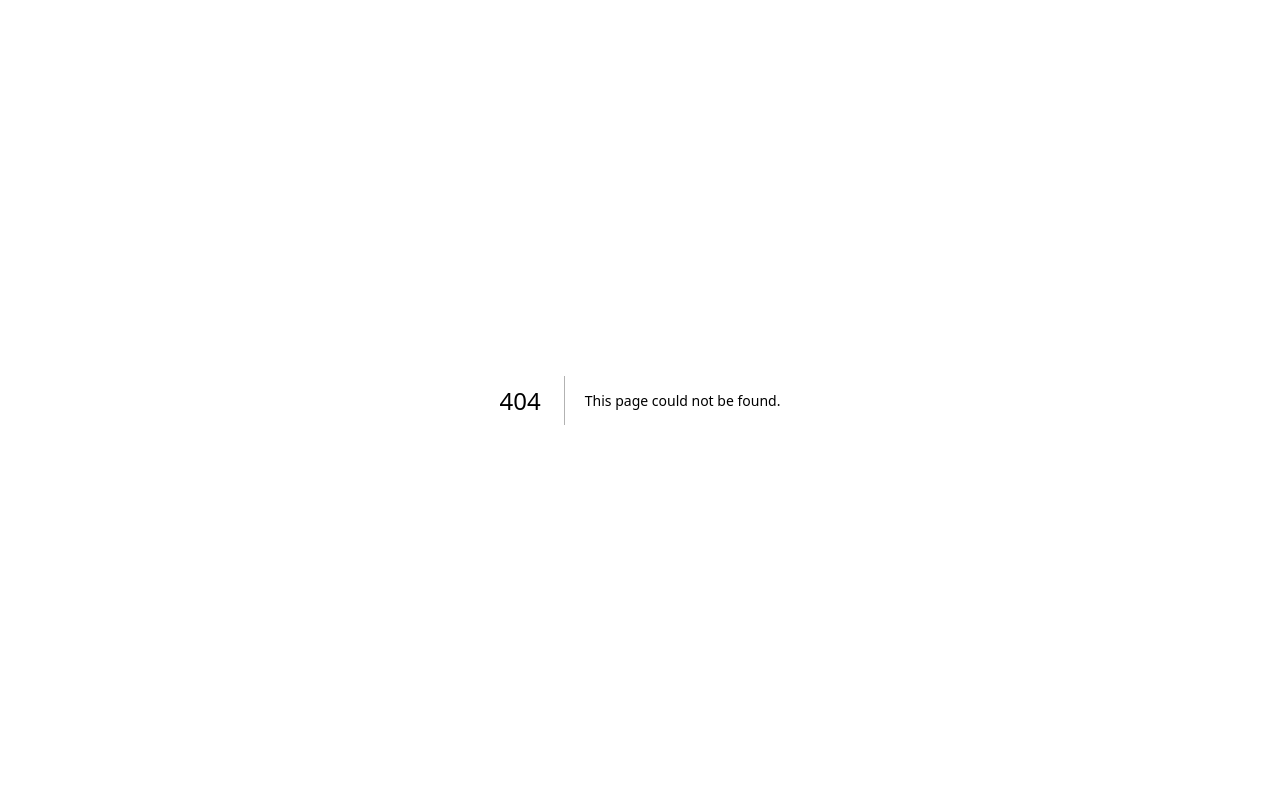
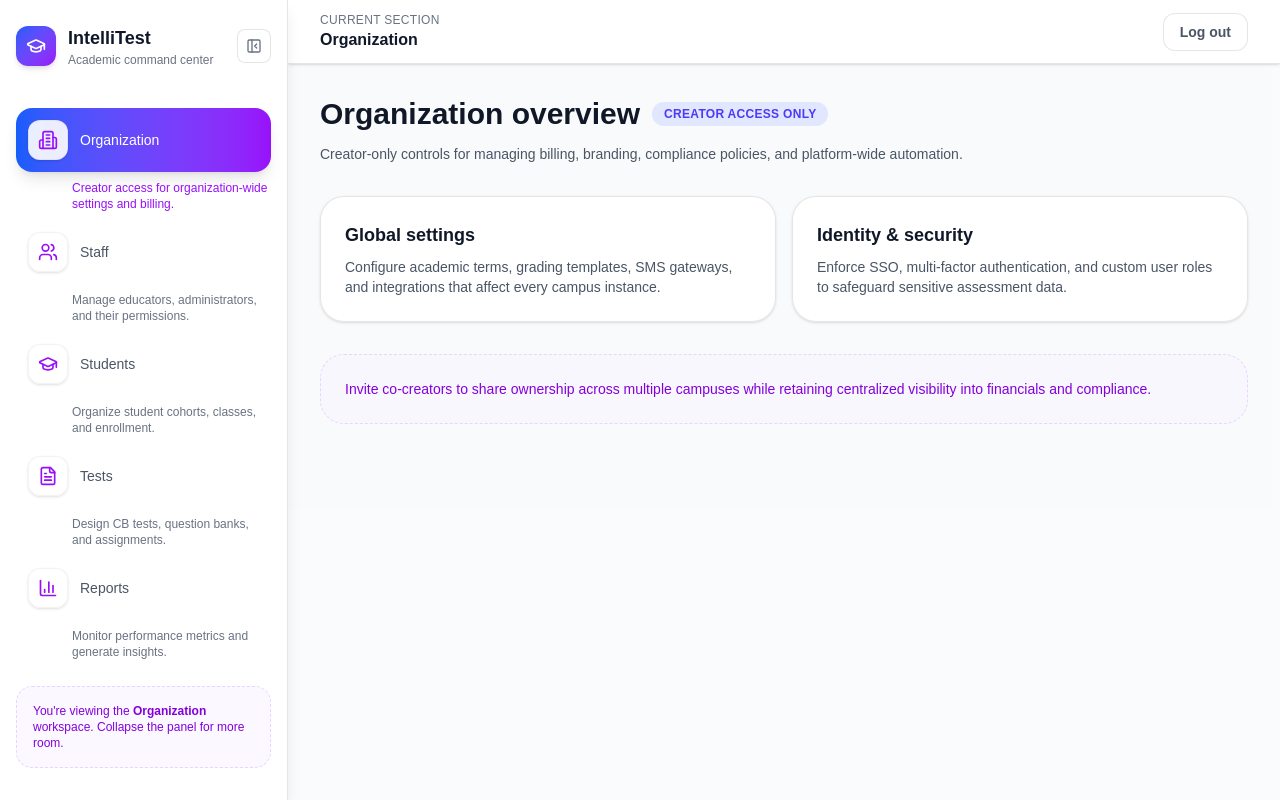
Before and after one commit to KolarDev/IntelliTest-Client, a Next.js app: page /dashboard/organization in a window 1280 px wide. Before the commit this address had no page. Built offline with nearby package versions, Linux system fonts and the light colour scheme.

Commit message:
Add organization placeholder page
cgen-bd93c3c76a9c4f5189110a67d6662a60

```diff
--- /dev/null
+++ b/src/app/(dashboard)/dashboard/organization/page.tsx
@@ -0,0 +1,32 @@
+import { DashboardPageHeader } from "@/components/dashboard/dashboardPageHeader";
+
+export default function OrganizationPage() {
+  return (
+    <section className="space-y-8">
+      <DashboardPageHeader
+        title="Organization overview"
+        description="Creator-only controls for managing billing, branding, compliance policies, and platform-wide automation."
+        badge="Creator access only"
+      />
+
+      <div className="grid gap-4 md:grid-cols-2">
+        <div className="rounded-3xl border border-black/10 bg-white/95 p-6 shadow-sm">
+          <h2 className="text-lg font-semibold text-gray-900">Global settings</h2>
+          <p className="mt-2 text-sm text-gray-600">
+            Configure academic terms, grading templates, SMS gateways, and integrations that affect every campus instance.
+          </p>
+        </div>
+        <div className="rounded-3xl border border-black/10 bg-white/95 p-6 shadow-sm">
+          <h2 className="text-lg font-semibold text-gray-900">Identity &amp; security</h2>
+          <p className="mt-2 text-sm text-gray-600">
+            Enforce SSO, multi-factor authentication, and custom user roles to safeguard sensitive assessment data.
+          </p>
+        </div>
+      </div>
+
+      <div className="rounded-3xl border border-dashed border-purple-200 bg-purple-50/70 p-6 text-sm text-purple-700">
+        Invite co-creators to share ownership across multiple campuses while retaining centralized visibility into financials and compliance.
+      </div>
+    </section>
+  );
+}
```
